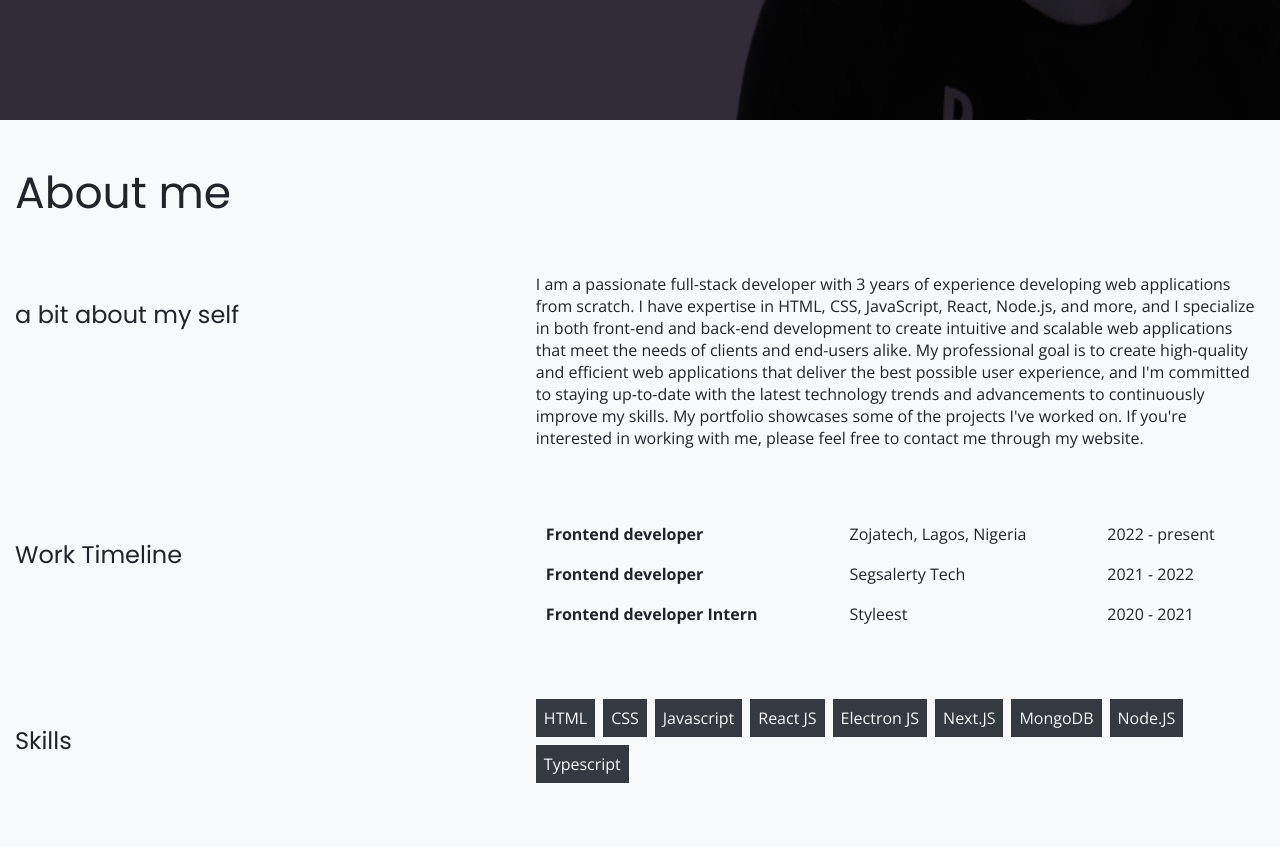
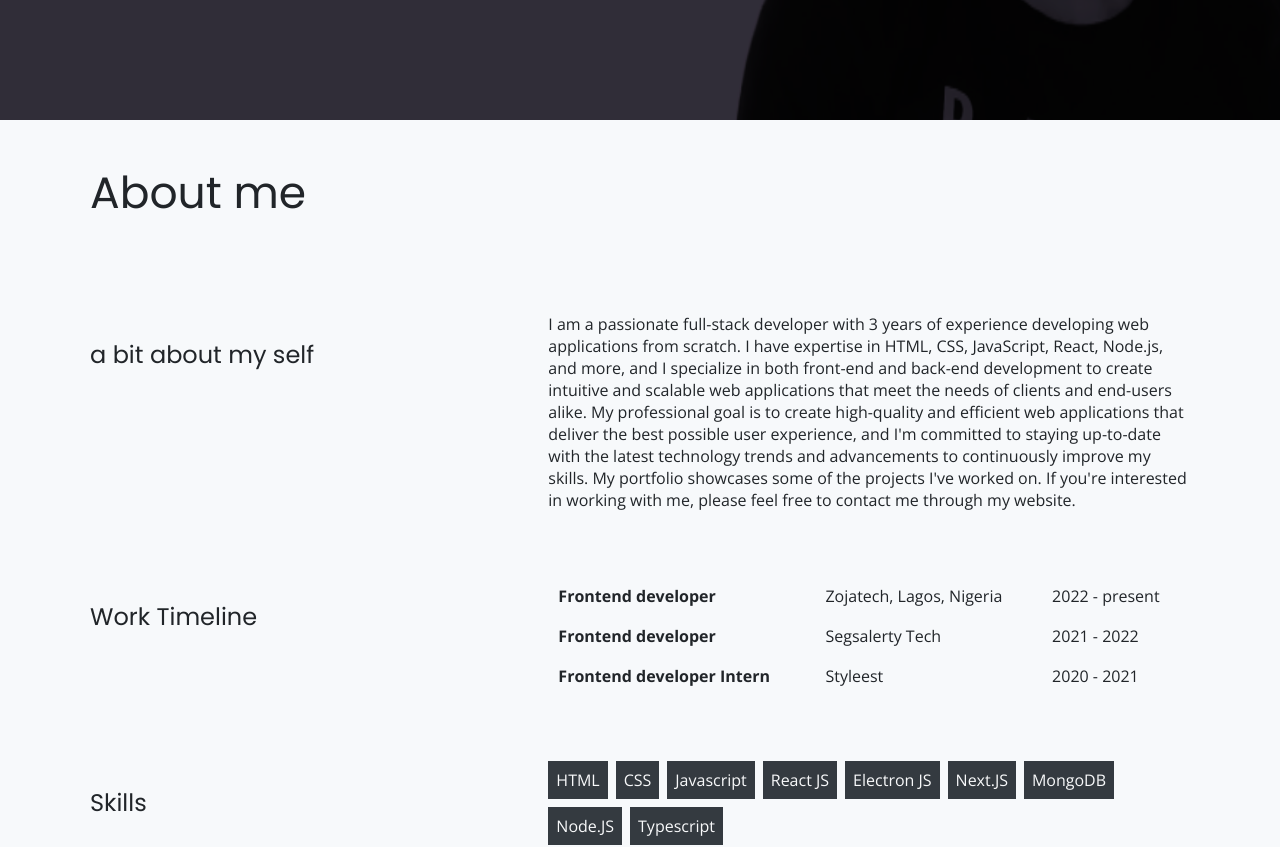
Before and after one commit to drew-chidi/portfolio, a React (Vite) app: page / in a window 1280 px wide. Shown: the part 620-1467 px from the top of the page. Built offline with nearby package versions, Linux system fonts and the light colour scheme.

Commit message:
refactor the about me section

```diff
--- a/src/components/About/About.module.css
+++ b/src/components/About/About.module.css
@@ -10,13 +10,13 @@
   background-color: #32363c;
   background-color: #1e1f23;
 }
-.container {
+/* .container {
   margin-right: auto;
   margin-left: auto;
   padding-right: 15px;
   padding-left: 15px;
   width: 100%;
-}
+} */
 .section_heading {
   font-size: 2rem;
   margin-bottom: 1.5rem;
@@ -102,65 +102,3 @@
     width: 58.33333333%;
   }
 }
-
-/* .container p {
-  margin-bottom: 1rem;
-}
-
-.row {
-  display: flex;
-  flex-direction: column;
-  justify-content: space-evenly;
-  flex-wrap: wrap;
-}
-
-.column {
-  position: relative;
-  width: 100%;
-  padding-right: 15px;
-  padding-left: 15px;
-}
-
-.text_container {
-  margin-bottom: 3rem;
-}
-.img_container {
-  align-items: center;
-  width: 150px;
-  height: 150px;
-}
-.about_img {
-  max-width: 100%;
-  height: auto;
-  border: 10px solid #36323e;
-  border-radius: 50%;
-  background-color: rgb(47, 47, 85);
-  margin-right: 25px;
-  image-orientation: center;
-}
-.time {
-  margin-bottom: 0.5rem;
-  color: #0b36a8;
-  font-weight: 600;
-  font-size: 0.875rem;
-  line-height: 1.5rem;
-  font-family: "Poppins";
-} */
-/*************************/
-/*     Media Queries     */
-/*************************/
-/* @media (min-width: 768px) {
-  .row {
-    flex-direction: row;
-  }
-}
-@media (min-width: 992px) {
-  .column {
-    flex-grow: 0;
-    flex-shrink: 0;
-    flex-basis: 33.3333%;
-    max-width: 33.333333%;
-  }
-}
-@media (min-width: 1200px) {
-} */
--- a/src/components/About/index.jsx
+++ b/src/components/About/index.jsx
@@ -10,6 +10,7 @@ import {
   services,
 } from '../../data/index';
 import classes from './About.module.css';
+import SectionLayout from '@/components/Layout/SectionLayout';
 
 const About = ({ setSelectedPage }) => {
   const theme = useSelector((state) => state.theme.mode);
@@ -19,6 +20,7 @@ const About = ({ setSelectedPage }) => {
 
   return (
     <motion.div onViewportEnter={() => setSelectedPage(SelectedPage.About)}>
+      <SectionLayout id='about' title='About me'>
         <section
           id='about'
           className={`${classes.s_about} ${classes.target_section} ${
@@ -26,11 +28,6 @@ const About = ({ setSelectedPage }) => {
           }`}
         >
           <div className={classes.container}>
-          {/* Title */}
-          <div>
-            <h2 className={classes.section_heading}>About me</h2>
-            <hr className={classes.divider} />
-          </div>
             {/* a bit about myself */}
             <div className={classes.row}>
               <h3>{dataabout.title}</h3>
@@ -49,7 +46,10 @@ const About = ({ setSelectedPage }) => {
                           <th scope='row' className={classes.cell_wrapper}>
                             {data.jobtitle}
                           </th>
-                        <td className={classes.cell_wrapper}> {data.where}</td>
+                          <td className={classes.cell_wrapper}>
+                            {' '}
+                            {data.where}
+                          </td>
                           <td className={classes.cell_wrapper}>{data.date}</td>
                         </tr>
                       );
@@ -92,6 +92,7 @@ const About = ({ setSelectedPage }) => {
             </div>
           </div>
         </section>
+      </SectionLayout>
     </motion.div>
   );
 };
--- a/src/components/Contact/Contact.module.css
+++ b/src/components/Contact/Contact.module.css
@@ -7,22 +7,16 @@
 }
 .container {
   width: 100%;
-  /* padding-right: 15px;
-  padding-left: 15px; */
   margin-right: auto;
   margin-left: auto;
 }
 .row {
   display: flex;
   flex-wrap: wrap;
-  /* margin-right: -15px;
-  margin-left: -15px; */
 }
 .col_lg_12 {
   position: relative;
   width: 100%;
-  /* padding-right: 15px;
-  padding-left: 15px; */
 }
 
 .p_heading {
--- a/vite.config.js
+++ b/vite.config.js
@@ -1,7 +1,11 @@
-import { defineConfig } from "vite";
-import react from "@vitejs/plugin-react";
+import { defineConfig } from 'vite';
+import react from '@vitejs/plugin-react';
+import path from 'path';
 
 // https://vitejs.dev/config/
 export default defineConfig({
   plugins: [react()],
+  resolve: {
+    alias: [{ find: '@', replacement: path.resolve(__dirname, 'src') }],
+  },
 });
```
Lines whose indentation alone changed are shown as unchanged.
